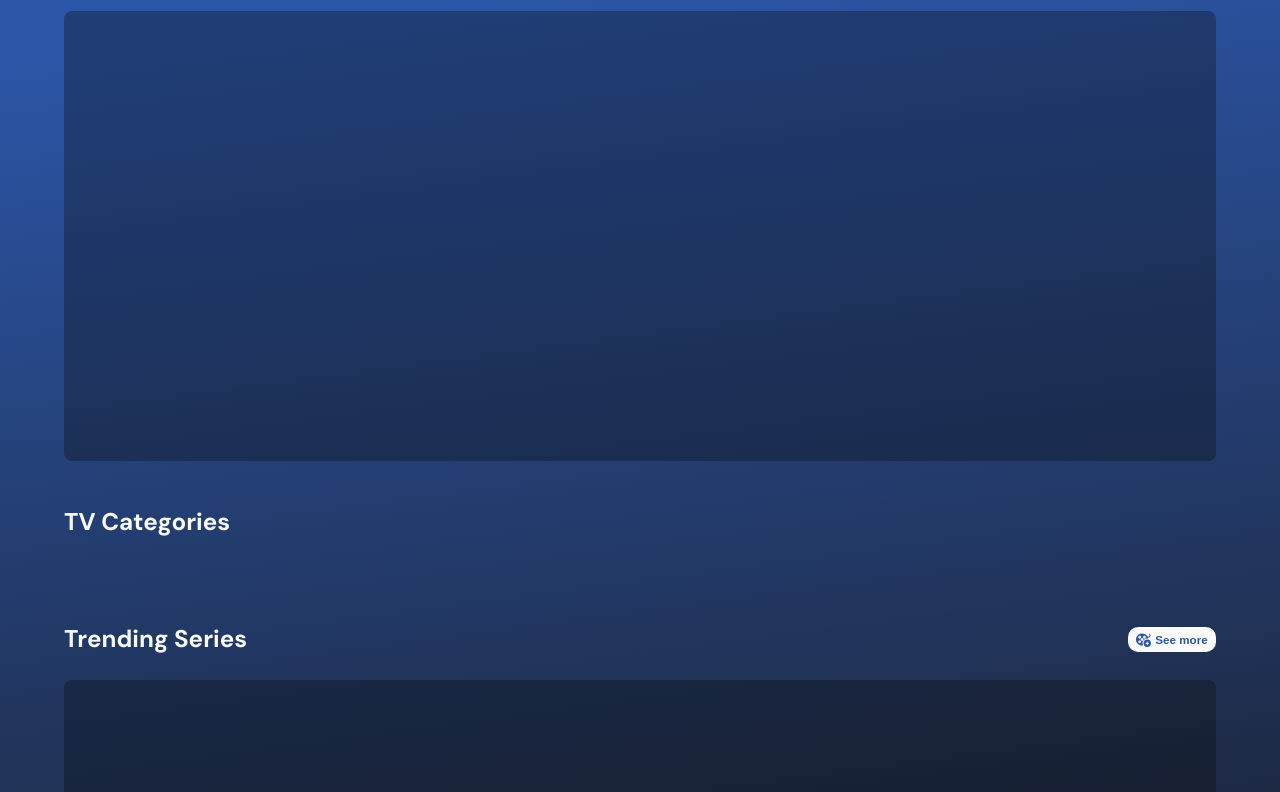
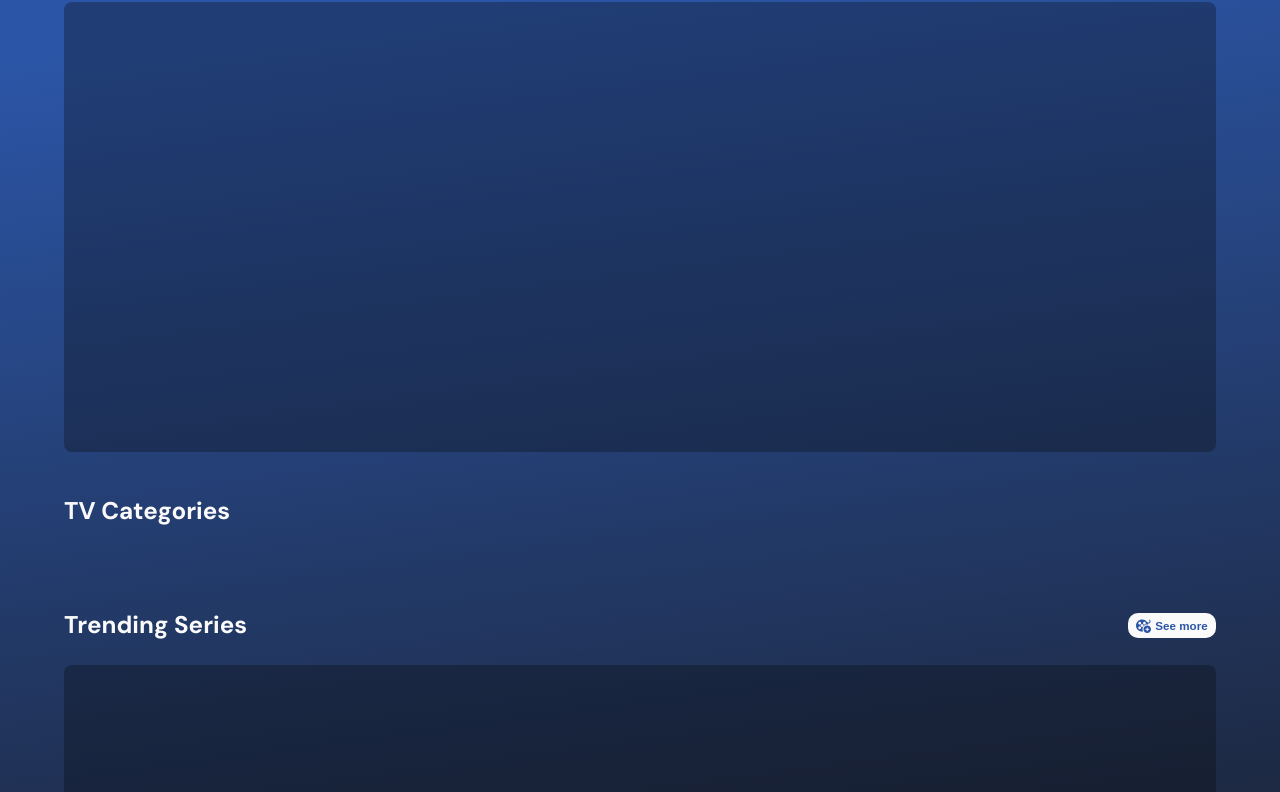
Before and after one commit to christopherdavideh/RecapMovies, a website: page index.html in a window 1280 px wide. Shown: the part 365-1157 px from the top of the page. Drawn offline with nearby package versions, Linux system fonts and the light colour scheme; no server answers.

Commit message:
Fix line-height content

```diff
--- a/src/css/desktop.css
+++ b/src/css/desktop.css
@@ -32,6 +32,11 @@
     line-height: 3rem;
 }
 
-h1, h2, h3 {
+.movieDetail-container__div .category-title{
+    line-height: 2rem;
+}
+
+h1,h2, h3 {
     font-size: 2.5rem;
+    line-height: 3rem;
 }
```
